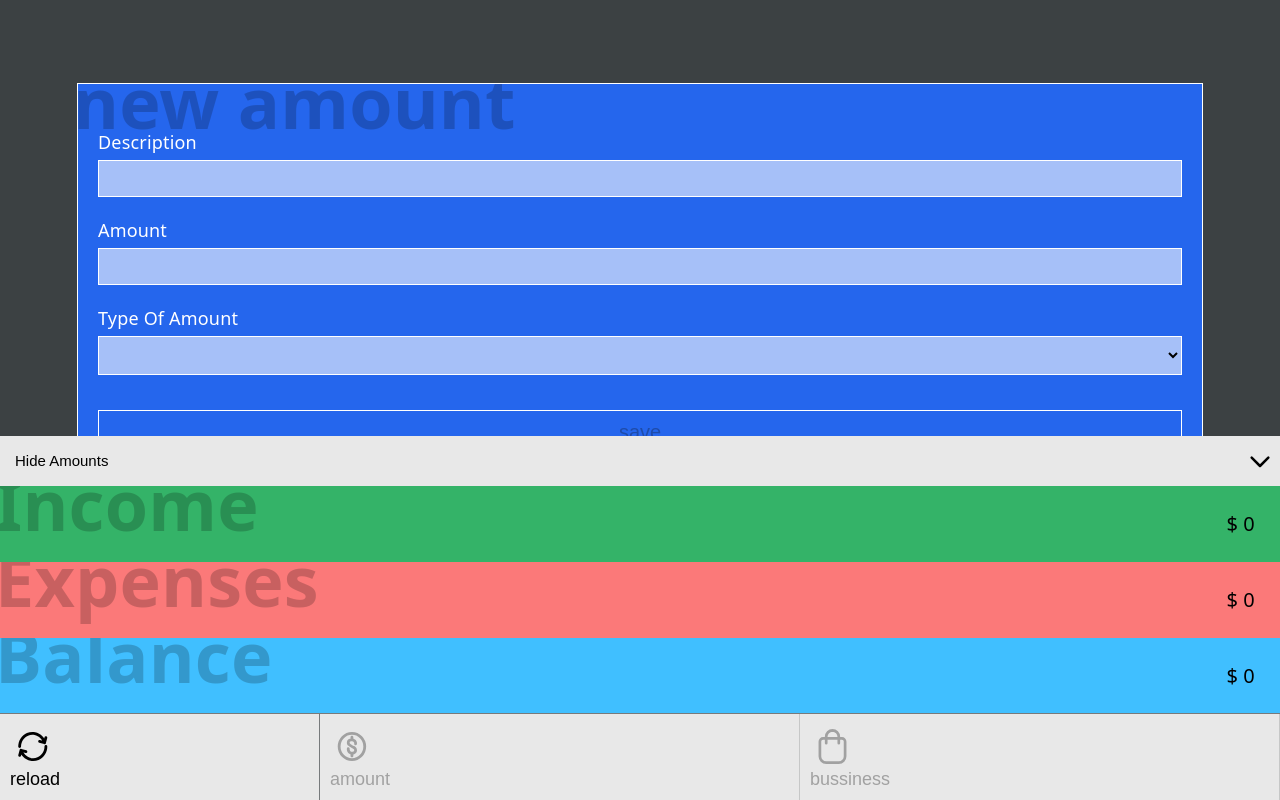
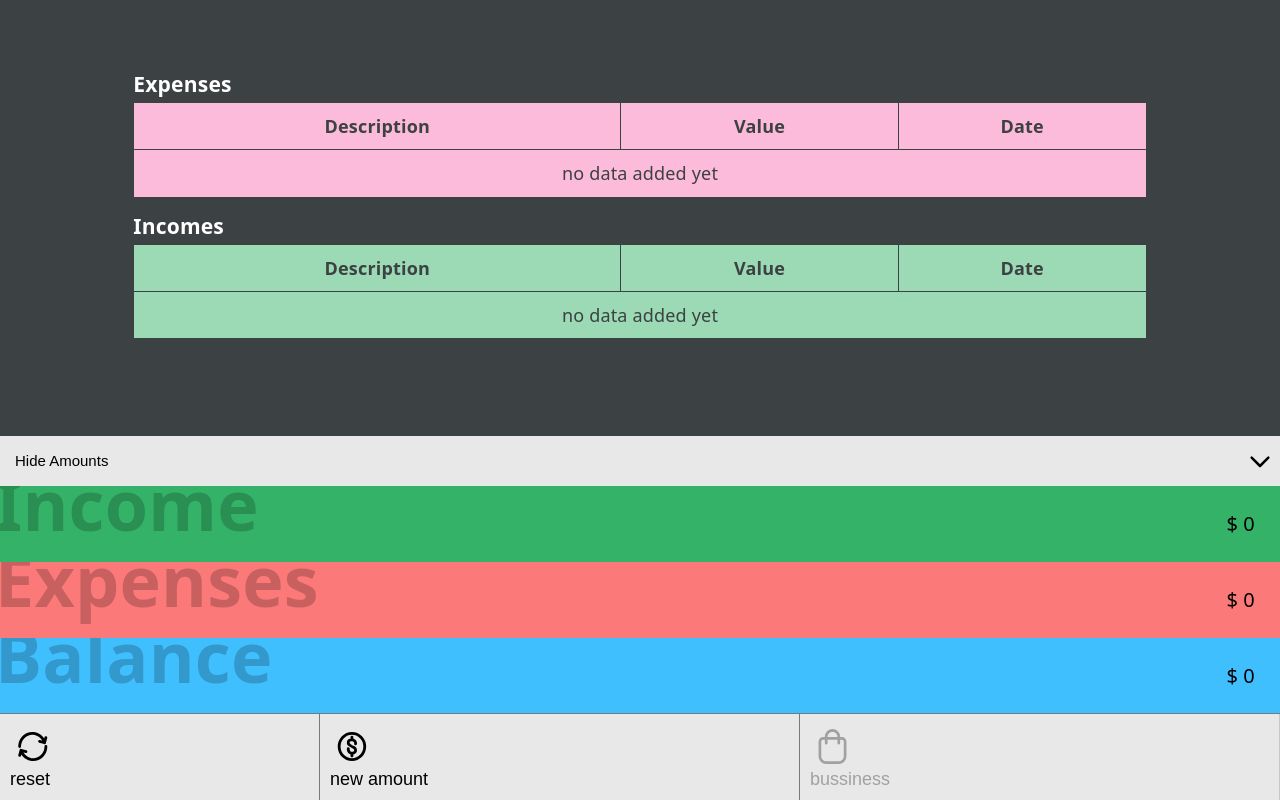
Before and after one commit to ferneymorenocarrion-gif/finance-app, a Svelte app: page / in a window 1280 px wide. Built offline with nearby package versions, Linux system fonts and the light colour scheme.

Commit message:
create pop up for new amount

```diff
--- a/package.json
+++ b/package.json
@@ -18,5 +18,8 @@
     "svelte-check": "^4.4.6",
     "typescript": "~6.0.2",
     "vite": "^8.0.4"
+  },
+  "dependencies": {
+    "uuid": "^14.0.0"
   }
 }
--- a/src/App.svelte
+++ b/src/App.svelte
@@ -1,7 +1,7 @@
 <script>
     import NewAmount from './components/newAmount/NewAmount.svelte';
-    import {amounts} from './store/amounts';
-    import {income} from './store/income';
+    import {amounts, amountsKey} from './store/amounts';
+    import { v4 as uuidv4 } from "uuid";
     import { formatDate } from './utils/dateFormatting';
     import { formatAmount } from './utils/amountFormatter';
     // import Income from './components/income/Income.svelte';
@@ -12,6 +12,7 @@
 
     let disabled = true;
     let isPopupOpen = false;
+    let isNewAmountPopupOpen = false;
     let isSummaryClosed = false;
 
     $: expenses = $amounts.filter(amount => amount.type === 'expense');
@@ -26,7 +27,8 @@
     }, 0)
 
     const handleClearStorage = () => {
-      localStorage.clear();
+      localStorage.setItem(`temporal_data_${uuidv4()}`, JSON.stringify($amounts));
+      localStorage.removeItem(amountsKey);
       window.location.reload();
     }
 
@@ -38,10 +40,22 @@
       isPopupOpen = !isPopupOpen;
     }
 
+    const handleOpenNewAmount = () => {
+      isNewAmountPopupOpen = true;
+    }
+
     const handleToggleSummary = () => {
       isSummaryClosed = !isSummaryClosed;
     }
 </script>
+
+{#if isNewAmountPopupOpen}
+<div class="new-amount-popup">
+  <div class="new-amount-popup__content">
+    <NewAmount bind:isNewAmountPopupOpen={isNewAmountPopupOpen}></NewAmount>
+  </div>
+</div>
+{/if}
 
 {#if isPopupOpen}
   <div class="reset-app-popup">
@@ -55,7 +69,7 @@
   </div>
 </div>
 {/if}
-<section id="center">
+<section class="finance-app">
 <div class="account-summary" class:toggle-summary={isSummaryClosed}>
   <button on:click={handleToggleSummary}>{isSummaryClosed ? 'show amounts' : 'hide amounts'}
     <img src={arrow} alt="reload app"/>
@@ -67,12 +81,11 @@
 <nav class="nav">
   <button class="reload nav__item" on:click={handlePopup}>
     <img src={reload} alt="reload app"/>
-    <span>reload</span></button>
-  <button disabled class:button-disabled={disabled} class="add-amount nav__item" on:click={handleClearStorage}><img src={amount} alt="my bussiness"/><span>amount</span></button>
+    <span>reset</span></button>
+  <button class="add-amount nav__item" on:click={handleOpenNewAmount}><img src={amount} alt="my bussiness"/><span>new amount</span></button>
   <button disabled class:button-disabled={disabled} class="my-bussiness nav__item" on:click={handleClearStorage}><img src={bussiness} alt="my bussiness"/><span>bussiness</span></button>
 </nav>
-<!-- <Income></Income> -->
-<NewAmount></NewAmount>
+<h3>Expenses</h3>
 <table class="expenses">
   <thead>
     <tr>
@@ -97,6 +110,7 @@
     {/if}
   </tbody>
 </table>
+<h3>Incomes</h3>
 <table class="incomes">
   <thead>
     <tr>
@@ -128,6 +142,15 @@
 </section>
 
 <style lang="scss">
+
+  .finance-app {
+    padding: 5%;
+  }
+  h3 {
+    color: #ffffff;
+    text-align: left;
+    margin: 15px 0 5px;
+  }
   table, td, th {
     border: 1px solid;
     padding: 10px;
@@ -233,6 +256,7 @@
     background-color: #e8e8e8;
     z-index: 1;
     border-top: 1px solid #777a7c;
+    left: 0;
 
     .reload {
       width: 25%;
@@ -259,6 +283,21 @@
 
     .button-disabled {
       opacity: 0.3;
+    }
+  }
+
+  .new-amount-popup {
+    position: fixed;
+    width: 100%;
+    height: 100%;
+    background-color: rgb(0 0 0 / 85%);
+    z-index: 2;
+    display: flex;
+    align-items: center;
+    justify-content: center;
+
+    &__content {
+      width: 90%;
     }
   }
 
@@ -291,6 +330,8 @@
         border: 0px;
         padding: 10px 30px;
         font-size: 15px;
+        color: #ffffff;
+        text-transform: uppercase;
       }
     }
 
--- a/src/app.css
+++ b/src/app.css
@@ -179,7 +179,7 @@ code {
   gap: 25px;
   place-content: center;
   place-items: center;
-  flex-grow: 1;
+  flex-grow: 0;
 
   @media (max-width: 1024px) {
     padding: 40px 20px 350px;
--- a/src/components/newAmount/NewAmount.svelte
+++ b/src/components/newAmount/NewAmount.svelte
@@ -1,6 +1,10 @@
 <script lang="ts">
 import {amounts} from '../../store/amounts';
 import type {Amount} from '../../types/common'
+import { v4 as uuidv4 } from "uuid";
+
+
+export let isNewAmountPopupOpen: boolean = false;
 
 let description: string;
 let amount: number | string;
@@ -14,11 +18,17 @@ const handleNewExpense = () => {
         amount,
         amountCreation: new Date(),
         type: typeOfAmount,
+        id: uuidv4(),
     }])
 
     description = '';
     amount = '';
     typeOfAmount = '';
+    isNewAmountPopupOpen = false;
+}
+
+const handleCloseNewAmountPopup = () => {
+    isNewAmountPopupOpen = false;
 }
 
 </script>
@@ -37,7 +47,8 @@ const handleNewExpense = () => {
                 <option value='expense'>Expense</option>
                 <option value='income'>Income</option>
             </select>
-            <button class="save" disabled={isDisabled} type="submit" aria-label="save-expense">save</button>
+            <button class="save" disabled={isDisabled} type="submit" aria-label="save-new-amount">save</button>
+            <button class="cancel" aria-label="cancel-new-amount" on:click={handleCloseNewAmountPopup}>cancel</button>
         </form>
     </div>
 </div>
@@ -91,10 +102,13 @@ const handleNewExpense = () => {
                 background: none;
                 border: 1px solid white;
                 padding: 10px 5px;
+                text-transform: uppercase;
+                font-weight: 600;
+                font-size: 16px;
             }
 
-            .save {
-                font-size: 20px;
+            .cancel {
+                background-color: #fca1a2;
             }
         }
     }
--- a/src/store/amounts.ts
+++ b/src/store/amounts.ts
@@ -1,7 +1,7 @@
 import { writable } from "svelte/store";
 import type { Amount } from "../types/common";
 
-const amountsKey = 'amounts';
+export const amountsKey = 'amounts';
 
 const storedAmounts = localStorage.getItem(amountsKey);
 const initialAmountsValue = storedAmounts ? JSON.parse(storedAmounts) : [];
@@ -9,5 +9,5 @@ const initialAmountsValue = storedAmounts ? JSON.parse(storedAmounts) : [];
 export const amounts = writable<Amount[]>(initialAmountsValue);
 
 amounts.subscribe((amountData) => {
-    localStorage.setItem(amountsKey, JSON.stringify(amountData))
+    localStorage.setItem(amountsKey, JSON.stringify(amountData));
 })
--- a/src/types/common.ts
+++ b/src/types/common.ts
@@ -3,6 +3,7 @@ export interface Amount {
     amount: number | string;
     amountCreation: Date;
     type: string;
+    id: string;
 }
 
 export type Income = number | string;
```
Also changed, not shown: 1 other file (tests, documents, lock files or other folders).
